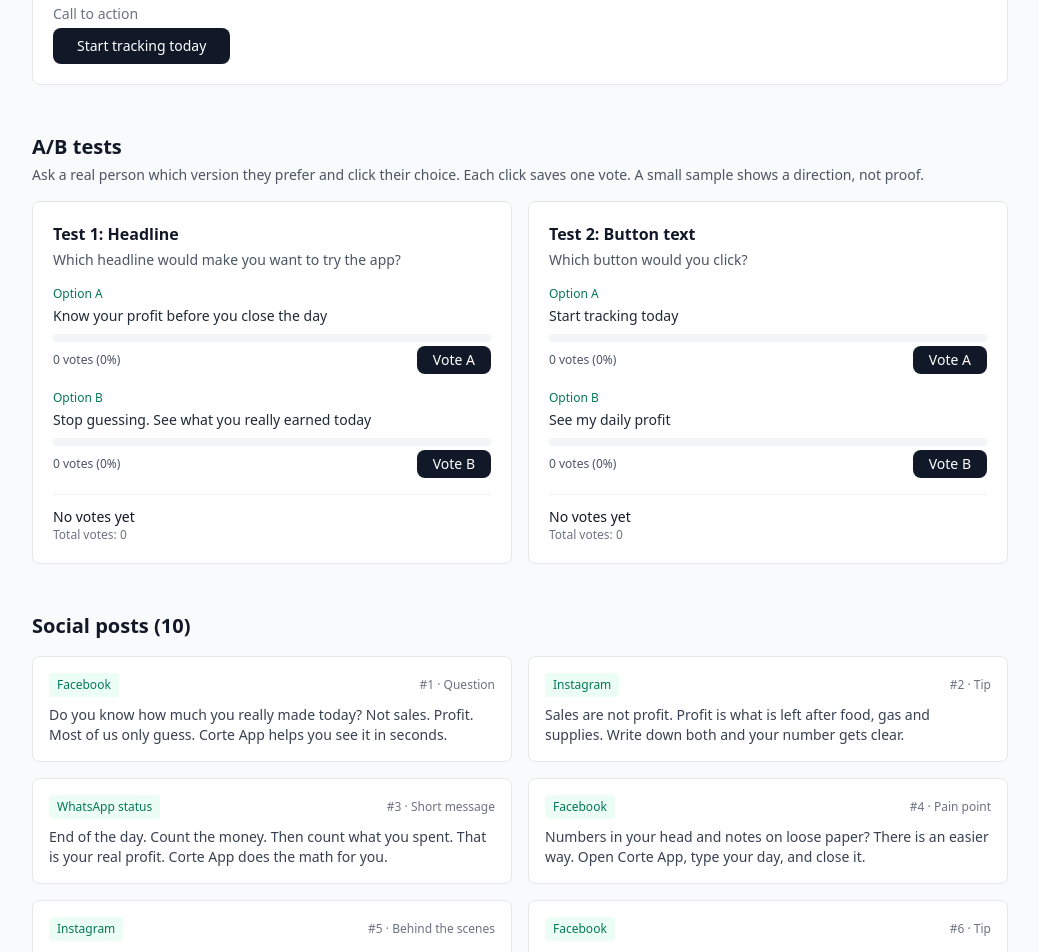
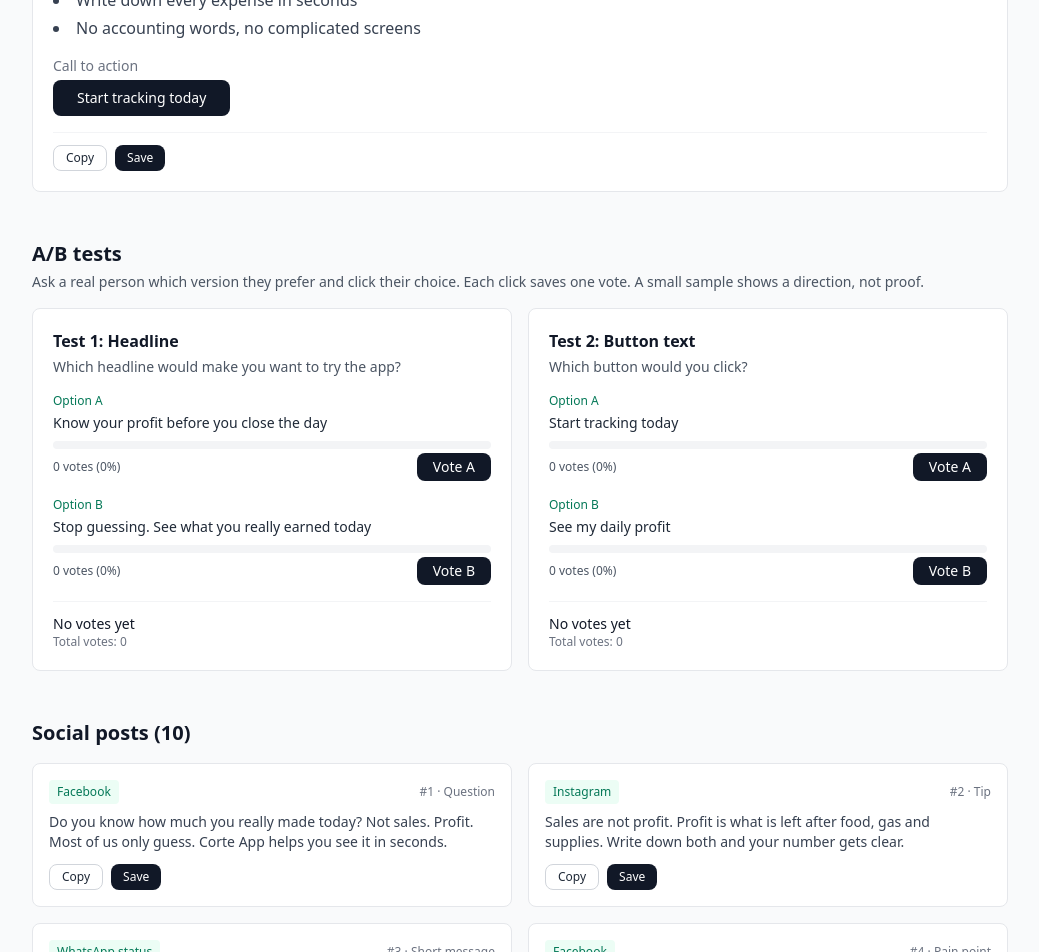
Before and after one commit to emilianosuarezamezcua-a11y/corte-appp, a Next.js app in the folder corte-app/: page /marketing in a window 1280 px wide. Shown: the part 1640-2592 px from the top of the page, without its empty margins (120-1159 px from the left). Built offline with nearby package versions, Linux system fonts and the light colour scheme; no server answers; the database is empty.

Commit message:
Add copy, export and save asset buttons with saved assets list

```diff
--- a/corte-app/app/marketing/page.js
+++ b/corte-app/app/marketing/page.js
@@ -54,6 +54,147 @@ const LANDING = {
   ],
   cta: 'Start tracking today',
 };
+
+function landingText() {
+  return (
+    LANDING.headline +
+    '\n' +
+    LANDING.subheadline +
+    '\n- ' +
+    LANDING.benefits.join('\n- ') +
+    '\nCall to action: ' +
+    LANDING.cta
+  );
+}
+
+function scriptText(s) {
+  return (
+    'Hook: ' + s.hook + '\nBody: ' + s.body + '\nCall to action: ' + s.cta
+  );
+}
+
+function buildKit() {
+  const lines = [];
+  lines.push('CORTE APP MARKETING KIT');
+  lines.push('');
+  lines.push('BRAND');
+  lines.push('Name: ' + BRAND.name);
+  lines.push('Tagline: ' + BRAND.tagline);
+  lines.push('Mission: ' + BRAND.mission);
+  COLORS.forEach(function (c) {
+    lines.push('Color: ' + c.name + ' ' + c.hex + ' (' + c.use + ')');
+  });
+  VOICE.forEach(function (v) {
+    lines.push('Voice: ' + v);
+  });
+  lines.push('');
+  lines.push('TARGET PERSONA (fictional)');
+  lines.push(PERSONA.name + ', ' + PERSONA.age + ' - ' + PERSONA.role);
+  lines.push('Quote: ' + PERSONA.quote);
+  PERSONA.goals.forEach(function (g) {
+    lines.push('Goal: ' + g);
+  });
+  PERSONA.pains.forEach(function (p) {
+    lines.push('Pain: ' + p);
+  });
+  lines.push('Channels: ' + PERSONA.channels.join(', '));
+  lines.push('');
+  lines.push('LANDING PAGE COPY');
+  lines.push(landingText());
+  lines.push('');
+  lines.push('SOCIAL POSTS');
+  POSTS.forEach(function (p) {
+    lines.push('#' + p.id + ' [' + p.platform + ' - ' + p.type + '] ' + p.text);
+  });
+  lines.push('');
+  lines.push('VIDEO SCRIPTS');
+  SCRIPTS.forEach(function (s) {
+    lines.push(s.id + '. ' + s.title + ' (' + s.length + ')');
+    lines.push(scriptText(s));
+    lines.push('');
+  });
+  lines.push('14-DAY CAMPAIGN CALENDAR');
+  CALENDAR.forEach(function (row) {
+    lines.push(
+      'Day ' + row.day + ' | ' + row.channel + ' | ' + row.content + ' | ' + row.goal
+    );
+  });
+  return lines.join('\n');
+}
+
+function exportKit() {
+  const blob = new Blob([buildKit()], { type: 'text/plain' });
+  const url = URL.createObjectURL(blob);
+  const a = document.createElement('a');
+  a.href = url;
+  a.download = 'corte-app-marketing-kit.txt';
+  document.body.appendChild(a);
+  a.click();
+  document.body.removeChild(a);
+  URL.revokeObjectURL(url);
+}
+
+function CopyButton(props) {
+  const [label, setLabel] = useState('Copy');
+
+  async function handleCopy() {
+    try {
+      await navigator.clipboard.writeText(props.text);
+      setLabel('Copied');
+    } catch (e) {
+      setLabel('Copy failed');
+    }
+    setTimeout(function () {
+      setLabel('Copy');
+    }, 1500);
+  }
+
+  return (
+    <button
+      type="button"
+      onClick={handleCopy}
+      className="border border-gray-300 text-gray-800 bg-white px-3 py-1 rounded-lg text-xs"
+    >
+      {label}
+    </button>
+  );
+}
+
+function SaveButton(props) {
+  const [label, setLabel] = useState('Save');
+  const [busy, setBusy] = useState(false);
+
+  async function handleSave() {
+    setBusy(true);
+    setLabel('Saving...');
+    const result = await supabase.from('marketing_assets').insert({
+      asset_type: props.assetType,
+      title: props.title,
+      content: props.content,
+    });
+    setBusy(false);
+    if (result.error) {
+      setLabel('Save failed');
+    } else {
+      setLabel('Saved');
+      props.onSaved();
+    }
+    setTimeout(function () {
+      setLabel('Save');
+    }, 1500);
+  }
+
+  return (
+    <button
+      type="button"
+      onClick={handleSave}
+      disabled={busy}
+      className="bg-gray-900 text-white px-3 py-1 rounded-lg text-xs disabled:opacity-40"
+    >
+      {label}
+    </button>
+  );
+}
 
 function ABTest(props) {
   const testName = props.testName;
@@ -180,15 +321,52 @@ function ABTest(props) {
 }
 
 export default function MarketingPage() {
+  const [saved, setSaved] = useState([]);
+  const [loadError, setLoadError] = useState('');
+  const [exportMsg, setExportMsg] = useState('');
+
+  async function loadSaved() {
+    const result = await supabase
+      .from('marketing_assets')
+      .select('*')
+      .order('created_at', { ascending: false })
+      .limit(5);
+    if (result.error) {
+      setLoadError('Could not load saved assets: ' + result.error.message);
+      return;
+    }
+    setLoadError('');
+    setSaved(result.data || []);
+  }
+
+  useEffect(function () {
+    loadSaved();
+  }, []);
+
+  function handleExport() {
+    exportKit();
+    setExportMsg('Exported corte-app-marketing-kit.txt');
+  }
+
   return (
     <main className="max-w-5xl mx-auto px-6 py-10">
       <h1 className="text-2xl font-bold mb-2">Marketing engine</h1>
       <p className="text-gray-600 mb-2">
         The brand, the audience and the message for Corte App, all in one place.
       </p>
-      <p className="text-xs text-gray-500 mb-10">
+      <p className="text-xs text-gray-500 mb-4">
         All content on this page was written with AI help and edited by me. It is not generated live.
       </p>
+      <div className="flex items-center gap-3 mb-10">
+        <button
+          type="button"
+          onClick={handleExport}
+          className="bg-gray-900 text-white px-5 py-2 rounded-lg text-sm"
+        >
+          Export full kit (.txt)
+        </button>
+        {exportMsg ? <p role="status" className="text-sm text-green-600">{exportMsg}</p> : null}
+      </div>
 
       <section className="mb-12">
         <h2 className="text-xl font-semibold mb-4">Brand system</h2>
@@ -285,9 +463,18 @@ export default function MarketingPage() {
             })}
           </ul>
           <p className="text-sm text-gray-500 mb-1">Call to action</p>
-          <span className="inline-block bg-gray-900 text-white px-6 py-2 rounded-lg text-sm">
+          <span className="inline-block bg-gray-900 text-white px-6 py-2 rounded-lg text-sm mb-4">
             {LANDING.cta}
           </span>
+          <div className="flex gap-2 pt-3 border-t border-gray-100">
+            <CopyButton text={landingText()} />
+            <SaveButton
+              assetType="landing_copy"
+              title="Landing page copy"
+              content={landingText()}
+              onSaved={loadSaved}
+            />
+          </div>
         </div>
       </section>
 
@@ -329,7 +516,16 @@ export default function MarketingPage() {
                     #{p.id} &middot; {p.type}
                   </span>
                 </div>
-                <p className="text-sm text-gray-700">{p.text}</p>
+                <p className="text-sm text-gray-700 mb-3">{p.text}</p>
+                <div className="flex gap-2">
+                  <CopyButton text={p.text} />
+                  <SaveButton
+                    assetType="social_post"
+                    title={'Post #' + p.id + ' (' + p.platform + ')'}
+                    content={p.text}
+                    onSaved={loadSaved}
+                  />
+                </div>
               </div>
             );
           })}
@@ -349,7 +545,16 @@ export default function MarketingPage() {
                 <p className="text-xs font-medium text-emerald-700">Body</p>
                 <p className="text-sm text-gray-700 mb-2">{s.body}</p>
                 <p className="text-xs font-medium text-emerald-700">Call to action</p>
-                <p className="text-sm text-gray-700">{s.cta}</p>
+                <p className="text-sm text-gray-700 mb-3">{s.cta}</p>
+                <div className="flex gap-2">
+                  <CopyButton text={scriptText(s)} />
+                  <SaveButton
+                    assetType="video_script"
+                    title={'Script: ' + s.title}
+                    content={scriptText(s)}
+                    onSaved={loadSaved}
+                  />
+                </div>
               </div>
             );
           })}
@@ -383,6 +588,34 @@ export default function MarketingPage() {
           </table>
         </div>
       </section>
+
+      <section className="mb-12">
+        <h2 className="text-xl font-semibold mb-1">Saved marketing assets</h2>
+        <p className="text-xs text-gray-500 mb-4">The 5 most recently saved items.</p>
+        {loadError ? <p role="alert" className="text-red-600 text-sm mb-2">{loadError}</p> : null}
+        {saved.length === 0 ? (
+          <p className="text-sm text-gray-600">Nothing saved yet. Use the Save buttons above.</p>
+        ) : (
+          <div className="space-y-3">
+            {saved.map(function (a) {
+              const body = String(a.content || '');
+              const preview = body.length > 140 ? body.slice(0, 140) + '...' : body;
+              return (
+                <div key={a.id} className="border border-gray-200 rounded-lg p-4 bg-white">
+                  <div className="flex items-center justify-between mb-1">
+                    <p className="font-medium text-sm">{a.title}</p>
+                    <span className="text-xs text-emerald-700 bg-emerald-50 px-2 py-1 rounded">
+                      {String(a.asset_type || '').replace('_', ' ')}
+                    </span>
+                  </div>
+                  <p className="text-sm text-gray-700 mb-3">{preview}</p>
+                  <CopyButton text={body} />
+                </div>
+              );
+            })}
+          </div>
+        )}
+      </section>
     </main>
   );
 }
```
